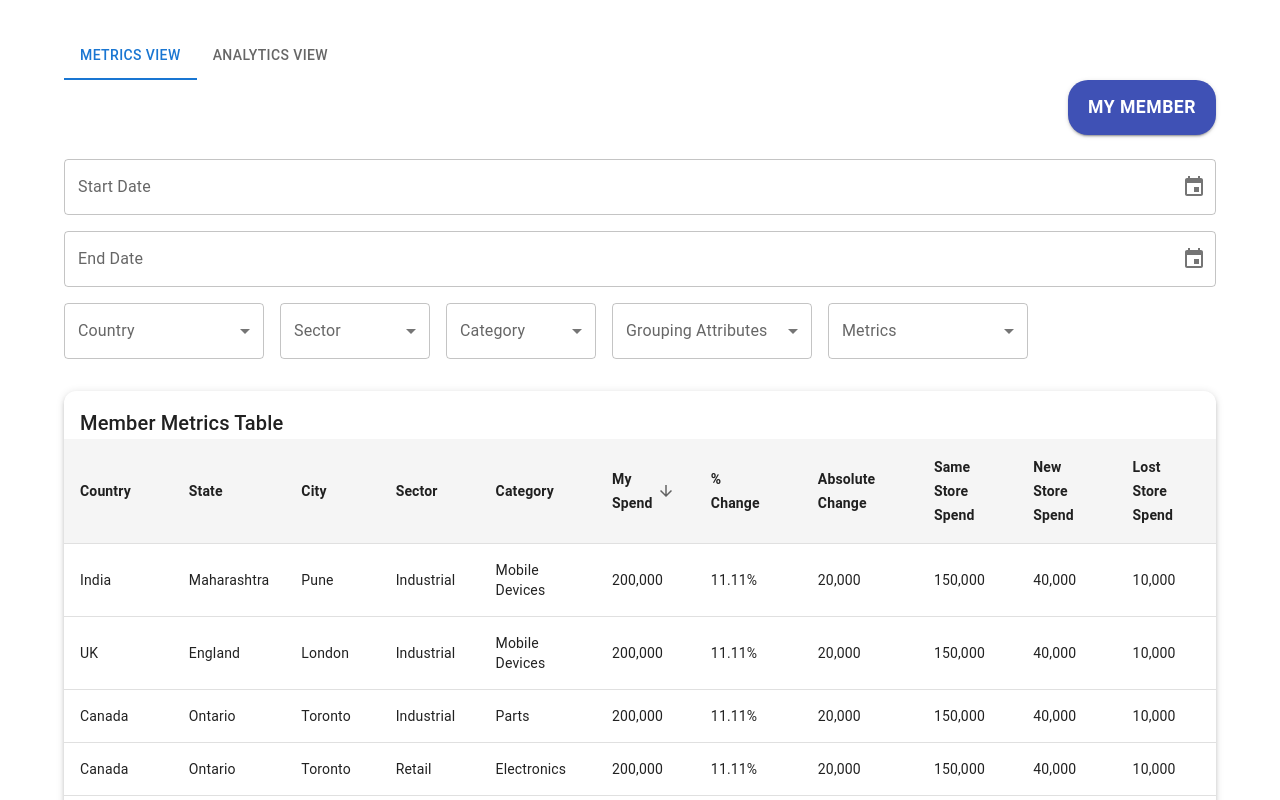
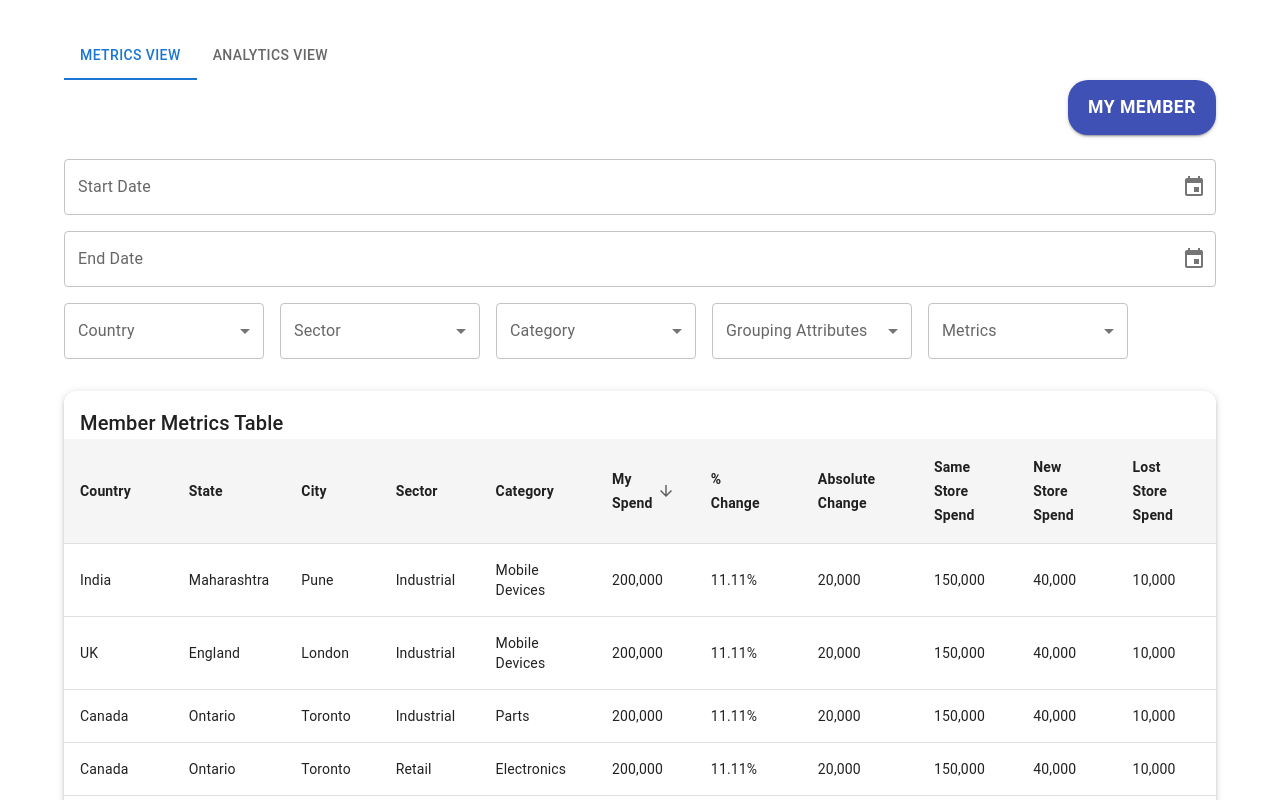
Before and after one commit to Muskan2001/React-Dashboard-analytics, a React (Create React App) app: page / in a window 1280 px wide. Shown: the top 800 px of the page. Built offline with nearby package versions, Linux system fonts and the light colour scheme.

Commit message:
Ui updated

```diff
--- a/src/components/FilterPanel.tsx
+++ b/src/components/FilterPanel.tsx
@@ -16,8 +16,6 @@ const sectors = ['Retail', 'Food', 'Industrial'];
 const categories = ['Juice', 'Mobile Devices', 'Electronics', 'Parts', 'Beverages'];
 const attributes = ['Country', 'State', 'City', 'Sector', 'Category'];
 const countries = ['India', 'USA', 'Canada', 'UK', 'Australia'];
-const sector = ['Retail', 'Food', 'Industrial'];
-const category = ['Juice', 'Mobile Devices', 'Electronics', 'Parts', 'Beverages'];
 const metrics = ['My Spend', 'Same Store Spend', 'New Store Spend', 'Lost Store Spend'];
 
 interface FilterPanelProps {
@@ -28,7 +26,7 @@ const FilterPanel = ({ onFilterChange }: FilterPanelProps) => {
   const [startDate, setStartDate] = useState<Date | null>(null);
   const [endDate, setEndDate] = useState<Date | null>(null);
   const [selectedSector, setSelectedSector] = useState('');
-  const [selectedCategory, setSelectedCategory] = useState('');
+  const [selectedCategories, setSelectedCategories] = useState<string[]>([]);
   const [groupingAttributes, setGroupingAttributes] = useState<string[]>([]);
   const [selectedMetrics, setSelectedMetrics] = useState<string[]>([]);
   const [selectedCountries, setSelectedCountries] = useState<string[]>([]);
@@ -38,7 +36,7 @@ const FilterPanel = ({ onFilterChange }: FilterPanelProps) => {
       startDate,
       endDate,
       sector: selectedSector,
-      category: selectedCategory,
+      categories: selectedCategories,
       groupingAttributes,
       selectedMetrics,
       countries: selectedCountries,
@@ -58,7 +56,6 @@ const FilterPanel = ({ onFilterChange }: FilterPanelProps) => {
           }}
           slotProps={{ textField: { fullWidth: true } }}
         />
-
         <DatePicker
           label="End Date"
           value={endDate}
@@ -86,14 +83,14 @@ const FilterPanel = ({ onFilterChange }: FilterPanelProps) => {
           >
             {countries.map((country) => (
               <MenuItem key={country} value={country}>
-                <Checkbox checked={selectedCountries.indexOf(country) > -1} />
+                <Checkbox checked={selectedCountries.includes(country)} />
                 <ListItemText primary={country} />
               </MenuItem>
             ))}
           </Select>
         </FormControl>
 
-        <FormControl sx={{ minWidth: 150 }}>
+        <FormControl sx={{ minWidth: 200 }}>
           <InputLabel>Sector</InputLabel>
           <Select
             value={selectedSector}
@@ -111,19 +108,23 @@ const FilterPanel = ({ onFilterChange }: FilterPanelProps) => {
           </Select>
         </FormControl>
 
-        <FormControl sx={{ minWidth: 150 }}>
+        <FormControl sx={{ minWidth: 200 }}>
           <InputLabel>Category</InputLabel>
           <Select
-            value={selectedCategory}
-            label="Category"
+            multiple
+            value={selectedCategories}
             onChange={(e) => {
-              setSelectedCategory(e.target.value);
+              const value = e.target.value as string[];
+              setSelectedCategories(value);
               handleFilterChange();
             }}
+            input={<OutlinedInput label="Category" />}
+            renderValue={(selected) => selected.join(', ')}
           >
             {categories.map((cat) => (
               <MenuItem key={cat} value={cat}>
-                {cat}
+                <Checkbox checked={selectedCategories.includes(cat)} />
+                <ListItemText primary={cat} />
               </MenuItem>
             ))}
           </Select>
@@ -144,7 +145,7 @@ const FilterPanel = ({ onFilterChange }: FilterPanelProps) => {
           >
             {attributes.map((attr) => (
               <MenuItem key={attr} value={attr}>
-                <Checkbox checked={groupingAttributes.indexOf(attr) > -1} />
+                <Checkbox checked={groupingAttributes.includes(attr)} />
                 <ListItemText primary={attr} />
               </MenuItem>
             ))}
@@ -166,7 +167,7 @@ const FilterPanel = ({ onFilterChange }: FilterPanelProps) => {
           >
             {metrics.map((metric) => (
               <MenuItem key={metric} value={metric}>
-                <Checkbox checked={selectedMetrics.indexOf(metric) > -1} />
+                <Checkbox checked={selectedMetrics.includes(metric)} />
                 <ListItemText primary={metric} />
               </MenuItem>
             ))}
```
